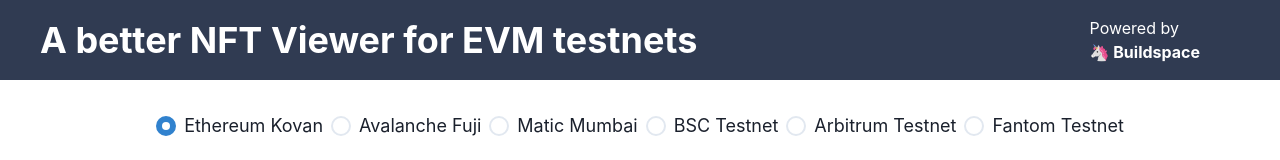
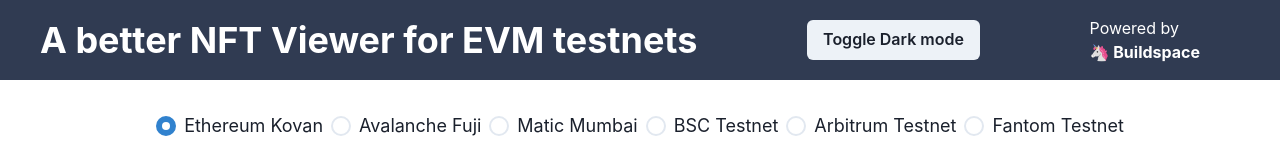
Before and after one commit to AlmostEfficient/NFTViewer, a Next.js app: page / in a window 1280 px wide. Shown: the top 160 px of the page. Built offline with nearby package versions, Linux system fonts and the light colour scheme; no server answers; a small style sheet from the web is missing.

Commit message:
feat: 🎸 added darkmode button to the header

```diff
--- a/components/Header.js
+++ b/components/Header.js
@@ -1,7 +1,8 @@
 // Import Chakra-ui components for a plain header with no buttons
-import { Box } from '@chakra-ui/react'
+import { Box, Button, color, useColorMode } from '@chakra-ui/react'
 
 export default function Header() {
+  const { toggleColorMode } = useColorMode();
   return (
     <>
       <header>
@@ -9,7 +10,7 @@ export default function Header() {
           <Box fontSize={'4xl'} fontWeight={'bold'} ml={10} color={'#fff'}>
             A better NFT Viewer for EVM testnets
           </Box>
-
+          <Button onClick={toggleColorMode}>Toggle Dark mode</Button>
           <Box textColor={'white'} mr='20'>
             Powered by
             <a
--- a/pages/index.js
+++ b/pages/index.js
@@ -2,7 +2,7 @@ import { useState, useEffect } from 'react';
 import Head from 'next/head';
 import Image from 'next/image';
 import styles from '../styles/Home.module.css'
-import { Box, Input, Flex, Button, Heading } from '@chakra-ui/react'
+import { Box, Input, Flex, Button, Heading, useColorModeValue,  } from '@chakra-ui/react'
 import Header from '../components/Header'
 import Networks from '../components/Networks'
 import Inputs from '../components/Inputs'
@@ -115,7 +115,7 @@ export default function Home() {
     document.body.removeChild(el);
   }
 
-
+  const formBackground = useColorModeValue("gray.100", "gray.700");
 
   return (
 		<div className={styles.root}>
@@ -127,7 +127,6 @@ export default function Home() {
 			</Head>
 
 			<Header />
-
       <Flex justifyContent='center' alignItems='center' flexDirection='column' mt={8}>
         <Networks Network={network} selectNetwork={setNetwork} />
 
```
